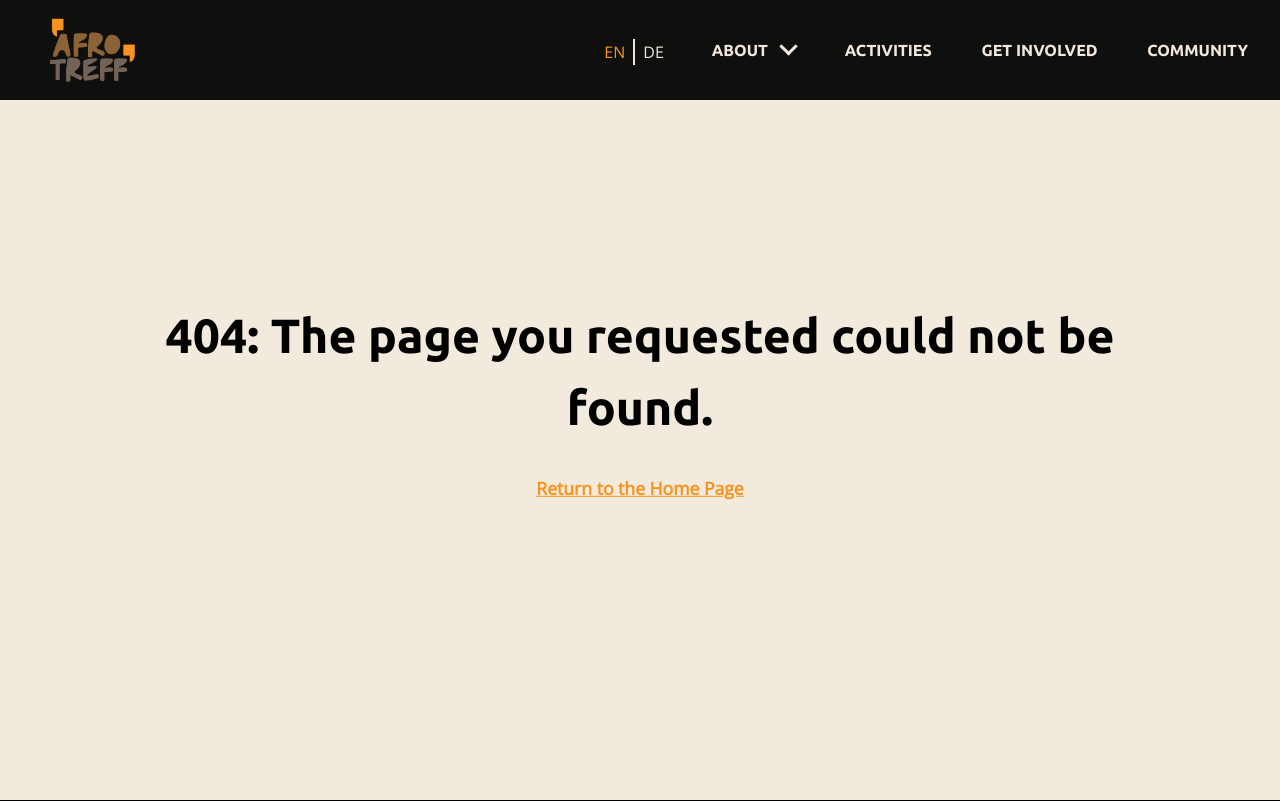
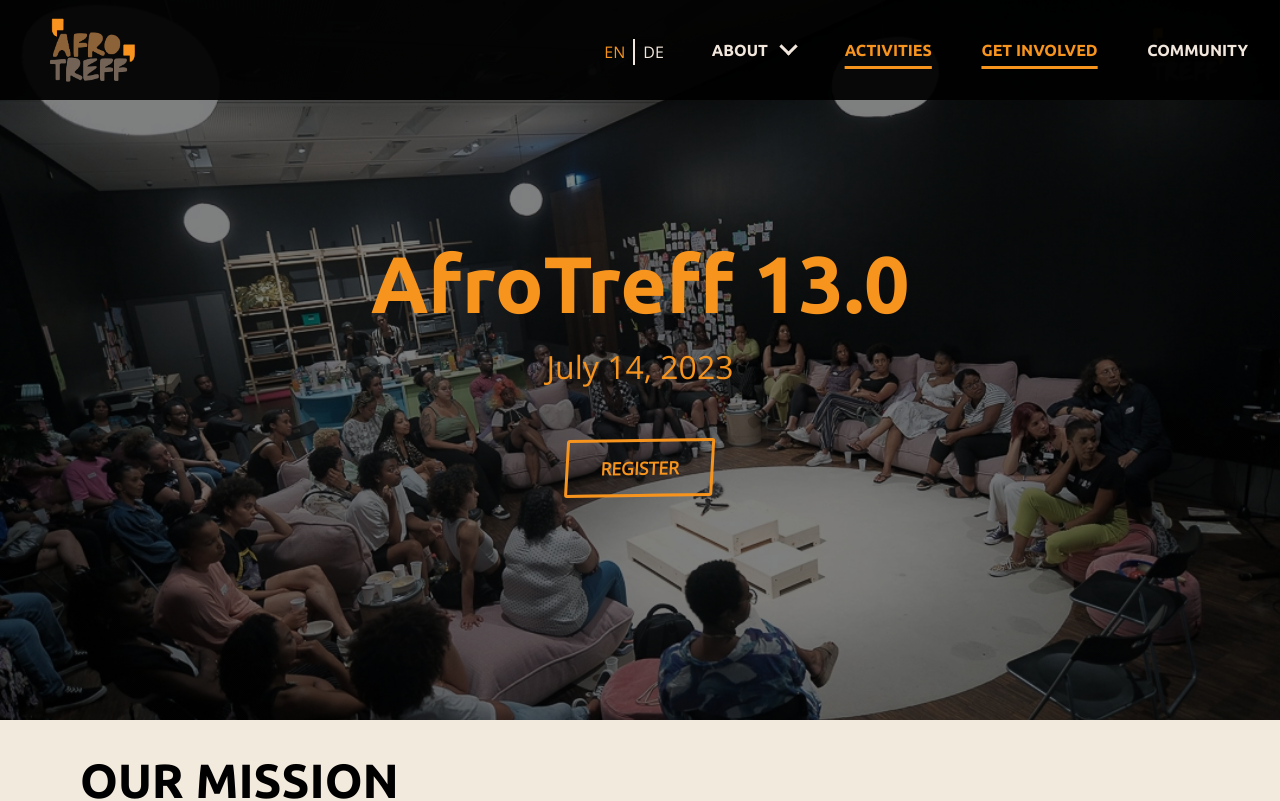
Before and after one commit to Kene-Okoye/afroTreff, a React (Vite) app: page /en in a window 1280 px wide. Shown: the top 801 px of the page. Built offline with nearby package versions, Linux system fonts and the light colour scheme.

Commit message:
feat: :sparkles: AT-22: Implement custom logic for multi-language routing that aredirect users to the correct routes when they change languages.

```diff
--- a/src/App.tsx
+++ b/src/App.tsx
@@ -1,55 +1,129 @@
 import { Routes, Route } from 'react-router-dom';
 
 import paths from '@/routes/paths';
+
+import useLanguageBasedRouting from './hooks/useLanguageBasedRouting';
+
 import lazyLoadedElementImports from '@/pages/lazyLoadedElementImports';
-
 import PageLayout from '@/pages/PageLayout';
 import PageNotFound from '@/pages/pageNotFound/PageNotFound';
 
 const getRouteElement = (Component: React.ElementType): React.ReactNode => <Component />;
 
 function App() {
+  useLanguageBasedRouting();
+
   return (
     <>
       <Routes>
-        <Route path={paths.HOME} element={<PageLayout />}>
+        <Route path="/" element={<PageLayout />}>
+          {/* --------------------------------------------------------------------------
+           *                          EN - ENGLISH ROUTES
+           * ------------------------------------------------------------------------ */}
+          <Route path={paths.en.HOME}>
             <Route index element={getRouteElement(lazyLoadedElementImports.Home)} />
             <Route
-            path={paths.REGISTER}
-            element={getRouteElement(lazyLoadedElementImports.Register)}
+              path={paths.en.VISION_AND_TEAM}
+              element={getRouteElement(lazyLoadedElementImports.Vision_and_team)}
             />
             <Route
-            path={paths.VISION_AND_TEAM}
-            element={getRouteElement(lazyLoadedElementImports.Vision_and_team)}
-          />
-          <Route path={paths.FAQ} element={getRouteElement(lazyLoadedElementImports.Faq)} />
-          <Route
-            path={paths.ACTIVITIES}
+              path={paths.en.ACTIVITIES}
               element={getRouteElement(lazyLoadedElementImports.Activities)}
             />
-          <Route path={paths.BLOG}>
+            <Route path={paths.en.BLOG}>
               <Route index element={getRouteElement(lazyLoadedElementImports.Blog)} />
               <Route path=":blogId" element={getRouteElement(lazyLoadedElementImports.BlogPost)} />
             </Route>
-          <Route path={paths.ALBUMS}>
+            <Route path={paths.en.ALBUMS}>
               <Route index element={getRouteElement(lazyLoadedElementImports.Album)} />
               <Route
                 path=":meetUpMonth"
                 element={getRouteElement(lazyLoadedElementImports.PhotoGallery)}
               />
             </Route>
+            <Route
+              path={paths.en.SUPPORT_US}
+              element={getRouteElement(lazyLoadedElementImports.Support)}
+            />
+            <Route path={paths.en.FAQ} element={getRouteElement(lazyLoadedElementImports.Faq)} />
 
-          <Route path={paths.CONTACT} element={getRouteElement(lazyLoadedElementImports.Contact)} />
             <Route
-            path={paths.THANKYOU}
+              path={paths.en.REGISTER}
+              element={getRouteElement(lazyLoadedElementImports.Register)}
+            />
+            <Route
+              path={paths.en.THANKYOU}
               element={getRouteElement(lazyLoadedElementImports.Thank_you)}
             />
-          <Route path={paths.SUPPORT} element={getRouteElement(lazyLoadedElementImports.Support)} />
             <Route
-            path={paths.AFROLIST}
+              path={paths.en.CONTACT}
+              element={getRouteElement(lazyLoadedElementImports.Contact)}
+            />
+            <Route
+              path={paths.en.IMPRINT}
               element={getRouteElement(lazyLoadedElementImports.ComingSoon)}
             />
-          <Route path={paths.PAGE_NOT_FOUND} element={<PageNotFound />} />
+            <Route
+              path={paths.en.PRIVACY}
+              element={getRouteElement(lazyLoadedElementImports.ComingSoon)}
+            />
+            <Route path={paths.en.PAGE_NOT_FOUND} element={<PageNotFound />} />
+          </Route>
+
+          {/* --------------------------------------------------------------------------
+           *                          DE - GERMAN ROUTES
+           * ------------------------------------------------------------------------ */}
+          <Route path={paths.de.HOME}>
+            <Route index element={getRouteElement(lazyLoadedElementImports.Home)} />
+            <Route
+              path={paths.de.VISION_AND_TEAM}
+              element={getRouteElement(lazyLoadedElementImports.Vision_and_team)}
+            />
+            <Route
+              path={paths.de.ACTIVITIES}
+              element={getRouteElement(lazyLoadedElementImports.Activities)}
+            />
+            <Route path={paths.de.BLOG}>
+              <Route index element={getRouteElement(lazyLoadedElementImports.Blog)} />
+              <Route path=":blogId" element={getRouteElement(lazyLoadedElementImports.BlogPost)} />
+            </Route>
+            <Route path={paths.de.ALBUMS}>
+              <Route index element={getRouteElement(lazyLoadedElementImports.Album)} />
+              <Route
+                path=":meetUpMonth"
+                element={getRouteElement(lazyLoadedElementImports.PhotoGallery)}
+              />
+            </Route>
+            <Route
+              path={paths.de.SUPPORT_US}
+              element={getRouteElement(lazyLoadedElementImports.Support)}
+            />
+            <Route path={paths.de.FAQ} element={getRouteElement(lazyLoadedElementImports.Faq)} />
+
+            <Route
+              path={paths.de.REGISTER}
+              element={getRouteElement(lazyLoadedElementImports.Register)}
+            />
+            <Route
+              path={paths.de.THANKYOU}
+              element={getRouteElement(lazyLoadedElementImports.Thank_you)}
+            />
+            <Route
+              path={paths.de.CONTACT}
+              element={getRouteElement(lazyLoadedElementImports.Contact)}
+            />
+            <Route
+              path={paths.de.IMPRINT}
+              element={getRouteElement(lazyLoadedElementImports.ComingSoon)}
+            />
+            <Route
+              path={paths.de.PRIVACY}
+              element={getRouteElement(lazyLoadedElementImports.ComingSoon)}
+            />
+            <Route path={paths.de.PAGE_NOT_FOUND} element={<PageNotFound />} />
+          </Route>
+
+          <Route path="*" element={<PageNotFound />} />
         </Route>
       </Routes>
     </>
--- /dev/null
+++ b/src/hooks/useLanguageBasedRouting.ts
@@ -0,0 +1,58 @@
+/* NOTES ABOUT THIS HOOK
+-------------------------------------------------------------------------------
+* @Purpose: This custom hook is primarily for the multi-language routing.
+* The implementation only has use cases for the languages English (EN) and German (DE)
+* but this can be extended to include other languages if needed.
+* The hook is also created to support route names in multiple languages and
+* automatically redirect a users to the correct individual language routes
+* (example /en/summary for English and /de/Zusammenfassung for German) when they
+* change to languages
+
+
+* HOW TO USE THE HOOK
+--------------------------------------------------------------------------------
+* PLEASE NOTE: that this hook is meant to be used globally.
+* Simply import and call the hook/function where needed. It is already imported and used
+* within the <App/> component. As such, there is no need to use it else where.
+*
+* X--- Please refer to the component 'App.tsx' to see where it is used. ---X
+*/
+
+import { useContext, useEffect } from 'react';
+import { useLocation, useNavigate } from 'react-router-dom';
+
+import languageRoutesMap from '@/routes/languageRoutesMap';
+import LanguageSelectContext from '@/contexts/languageSelectContext/LanguageSelectContext';
+
+import { LanguageType } from '@/routes/types/languageType';
+
+import paths from '@/routes/paths';
+
+const useLanguageBasedRouting = () => {
+  const navigate = useNavigate();
+  const location = useLocation().pathname;
+
+  const languageSelectContext = useContext(LanguageSelectContext);
+  const currentLanguage: LanguageType =
+    (languageSelectContext?.selectedLanguage as LanguageType) || 'en';
+
+  useEffect(() => {
+    const currentRoute = languageRoutesMap[location];
+    const newLocation = currentRoute?.[currentLanguage];
+
+    if (newLocation && newLocation !== location) {
+      navigate(newLocation, { replace: true });
+    }
+
+    if (
+      !currentRoute &&
+      location !== `/${currentLanguage}/${paths[currentLanguage].PAGE_NOT_FOUND}`
+    ) {
+      navigate(`/${currentLanguage}/${paths[currentLanguage].PAGE_NOT_FOUND}`, {
+        replace: true,
+      });
+    }
+  }, [currentLanguage, location, navigate]);
+};
+
+export default useLanguageBasedRouting;
--- /dev/null
+++ b/src/routes/languageRoutesMap.ts
@@ -0,0 +1,43 @@
+import { languageRoutesMapType } from '@/routes/types/locationMapType';
+
+const languageRoutesMap: languageRoutesMapType = {
+  '/': { en: '/en', de: '/de' },
+
+  '/en': { en: '/en', de: '/de' },
+  '/de': { en: '/en', de: '/de' },
+
+  '/en/vision-and-team': { en: '/vision-and-team', de: '/vision-und-team' },
+  '/de/vision-und-team': { en: '/vision-and-team', de: '/vision-und-team' },
+
+  '/en/activities': { en: '/en/activities', de: '/de/aktivitaeten' },
+  '/de/aktivitaeten': { en: '/en/activities', de: '/de/aktivitaeten' },
+
+  '/en/blog': { en: '/en/blog', de: '/de/blog' },
+  '/de/blog': { en: '/en/blog', de: '/de/blog' },
+
+  '/en/albums': { en: '/en/albums', de: '/de/alben' },
+  '/de/alben': { en: '/en/albums', de: '/de/alben' },
+
+  '/en/get-involved': { en: '/en/get-involved', de: '/de/unterstuetzen-sie-uns' },
+  '/de/unterstuetzen-sie-uns': { en: '/en/albums', de: '/de/unterstuetzen-sie-uns' },
+
+  '/en/faq': { en: '/en/faq', de: '/de/faq' },
+  '/de/faq': { en: '/en/faq', de: '/de/faq' },
+
+  '/en/register': { en: '/en/register', de: '/de/anmelden' },
+  '/de/anmelden': { en: '/en/register', de: '/de/anmelden' },
+
+  '/en/thank-you': { en: '/en/thank-you', de: '/de/vielen-dank' },
+  '/de/vielen-dank': { en: '/en/thank-you', de: '/de/vielen-dank' },
+
+  '/en/contact': { en: '/en/contact', de: '/de/kontakt' },
+  '/de/kontakt': { en: '/en/contact', de: '/de/kontakt' },
+
+  '/en/imprint': { en: '/en/imprint', de: '/de/impressum' },
+  '/de/impressum': { en: '/en/imprint', de: '/de/impressum' },
+
+  '/en/privacy': { en: '/en/privacy', de: '/de/datenschutz' },
+  '/de/datenschutz': { en: '/en/privacy', de: '/de/datenschutz' },
+};
+
+export default languageRoutesMap;
--- a/src/routes/paths.ts
+++ b/src/routes/paths.ts
@@ -1,20 +1,36 @@
-interface Paths {
-  [key: string]: string;
-}
+import { PathsType } from '@/routes/types/routesType';
 
-export default {
-  HOME: '/',
-  PAGE_NOT_FOUND: '*',
-  REGISTER: 'register',
+const paths: PathsType = {
+  en: {
+    HOME: 'en',
+    PAGE_NOT_FOUND: 'page-not-found',
     VISION_AND_TEAM: 'vision-and-team',
     ACTIVITIES: 'activities',
     BLOG: 'blog',
     ALBUMS: 'albums',
-  SUPPORT: 'support',
-  AFROLIST: 'afrolist',
+    SUPPORT_US: 'get-involved',
     FAQ: 'faq',
+    REGISTER: 'register',
+    THANKYOU: 'thank-you',
     CONTACT: 'contact',
-  THANKYOU: 'thank-you',
     IMPRINT: 'imprint',
     PRIVACY: 'privacy',
-} as Paths;
+  },
+  de: {
+    HOME: 'de',
+    PAGE_NOT_FOUND: 'seite-nicht-gefunden',
+    VISION_AND_TEAM: 'vision-und-team',
+    ACTIVITIES: 'aktivitaeten',
+    BLOG: 'blog',
+    ALBUMS: 'alben',
+    SUPPORT_US: 'unterstuetzen-sie-uns',
+    FAQ: 'faq',
+    REGISTER: 'anmelden',
+    THANKYOU: 'vielen-dank',
+    CONTACT: 'kontakt',
+    IMPRINT: 'impressum',
+    PRIVACY: 'datenschutz',
+  },
+};
+
+export default paths;
--- /dev/null
+++ b/src/routes/types/languageType.ts
@@ -0,0 +1 @@
+export type LanguageType = 'en' | 'de';
--- /dev/null
+++ b/src/routes/types/locationMapType.ts
@@ -0,0 +1,7 @@
+import { LanguageType } from '@/routes/types/languageType';
+
+export type languageRoutesMapType = {
+  [key: string]: {
+    [key in LanguageType]: string;
+  };
+};
--- /dev/null
+++ b/src/routes/types/routesType.ts
@@ -0,0 +1,21 @@
+import { LanguageType } from './languageType';
+
+export type LanguagePathType = {
+  HOME: string;
+  PAGE_NOT_FOUND: string;
+  VISION_AND_TEAM: string;
+  ACTIVITIES: string;
+  BLOG: string;
+  ALBUMS: string;
+  SUPPORT_US: string;
+  FAQ: string;
+  CONTACT: string;
+  REGISTER: string;
+  THANKYOU: string;
+  IMPRINT: string;
+  PRIVACY: string;
+};
+
+export type PathsType = {
+  [key in LanguageType]: LanguagePathType;
+};
```
Lines whose indentation alone changed are shown as unchanged.
